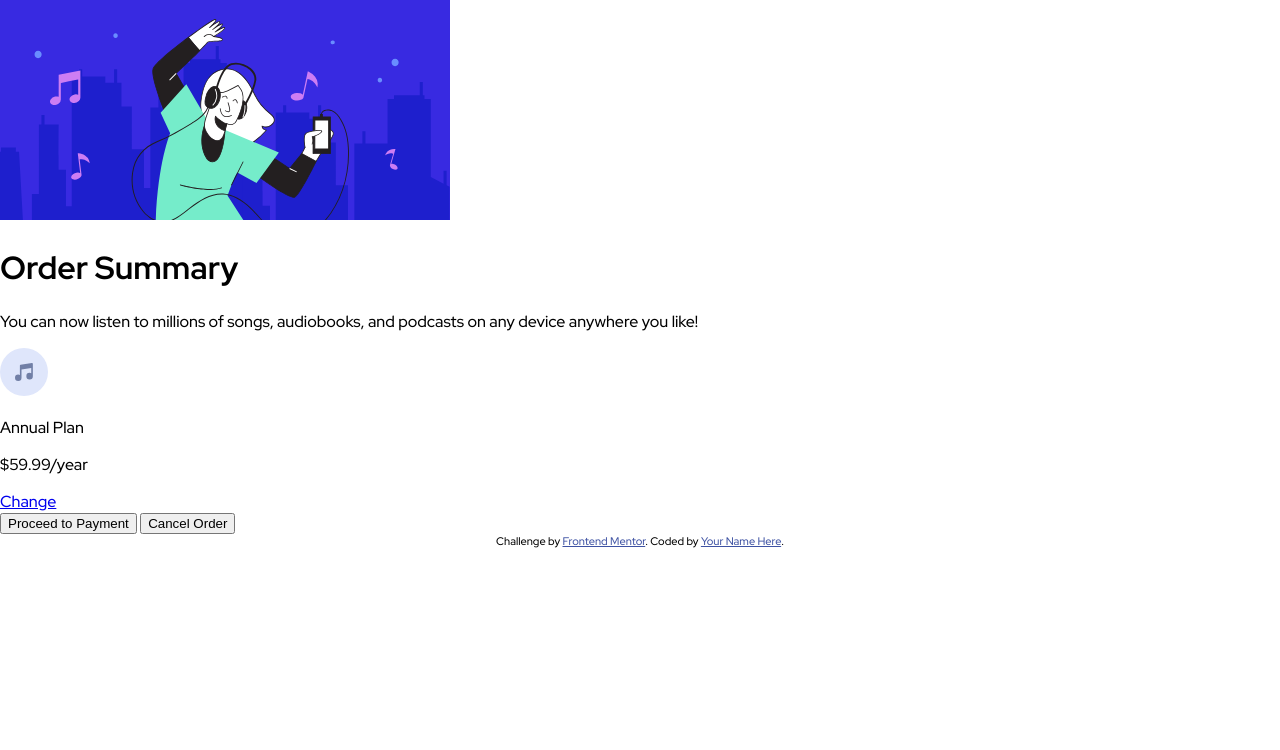
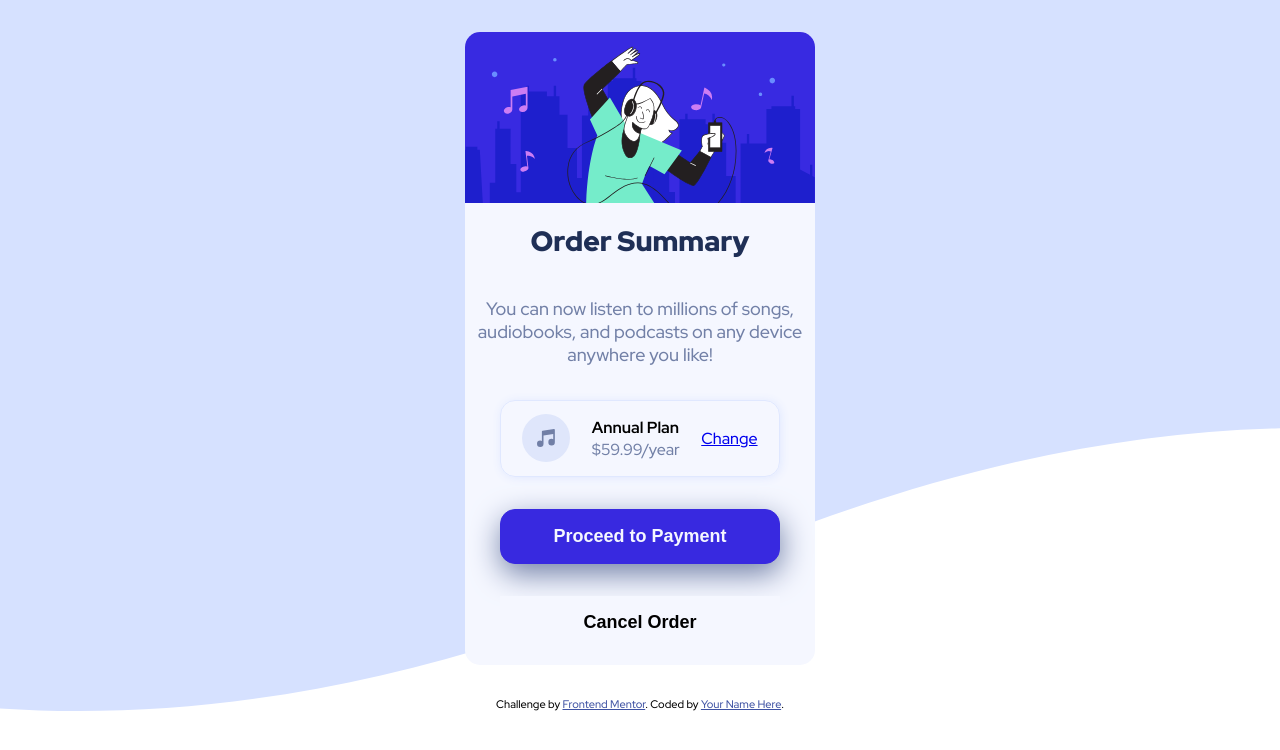
Before and after one commit to AlexdelCarmen/order-summary-challenge, a plain HTML site: page index.html in a window 1280 px wide. Drawn offline with Linux system fonts and the light colour scheme.

Commit message:
Add styles for the HTML structure

```diff
--- a/styles.css
+++ b/styles.css
@@ -6,6 +6,92 @@ body {
   margin: 0;
   padding: 0;
   font-family: "Red Hat Display", sans-serif;
+  background-image: url(./images/pattern-background-mobile.svg);
+  background-repeat: no-repeat;
+  background-size: cover;
+}
+
+:root {
+  --accent-1: hsl(225, 100%, 94%);
+  --accent-2: hsl(245, 75%, 52%);
+  --neutral-1: hsl(225, 100%, 98%);
+  --neutral-2: hsl(224, 23%, 55%);
+  --neutral-3: hsl(223, 47%, 23%);
+  --paragraph-text: 18px;
+  --title-text: 28px;
+}
+
+.order-summary-container {
+  width: 25%;
+  min-width: 350px;
+  margin: 2rem auto;
+  background-color: var(--neutral-1);
+  display: flex;
+  flex-direction: column;
+  border-radius: 15px;
+}
+
+.order-summary-hero {
+  border-top-left-radius: 15px;
+  border-top-right-radius: 15px;
+}
+
+.pricing-card {
+  display: flex;
+  justify-content: space-evenly;
+  align-items: center;
+  border: 1px solid var(--accent-1);
+  border-radius: 15px;
+  box-shadow: 1px 1px 10px var(--accent-1);
+  width: 80%;
+  margin: 1rem auto;
+}
+
+.plan-type {
+  color: --neutral-3;
+  font-weight: 700;
+  margin-bottom: -15px;
+}
+
+.plan-price {
+  color: var(--neutral-2);
+}
+
+.order-summary-title {
+  font-size: var(--title-text);
+  font-weight: 900;
+  text-align: center;
+  color: var(--neutral-3);
+}
+
+.order-summary-text {
+  font-size: var(--paragraph-text);
+  color: var(--neutral-2);
+  text-align: center;
+}
+
+button {
+  width: 80%;
+  margin: 1rem auto;
+}
+
+.payment-button {
+  padding: 1rem;
+  background-color: var(--accent-2);
+  font-size: var(--paragraph-text);
+  color: var(--neutral-1);
+  font-weight: 900;
+  border-radius: 15px;
+  border: 1px solid var(--accent-2);
+  box-shadow: 1px 10px 30px var(--neutral-2);
+}
+
+.cancel-button {
+  padding: 1rem;
+  font-size: var(--paragraph-text);
+  font-weight: 700;
+  border: none;
+  background-color: var(--neutral-1);
 }
 
 .attribution {
```
